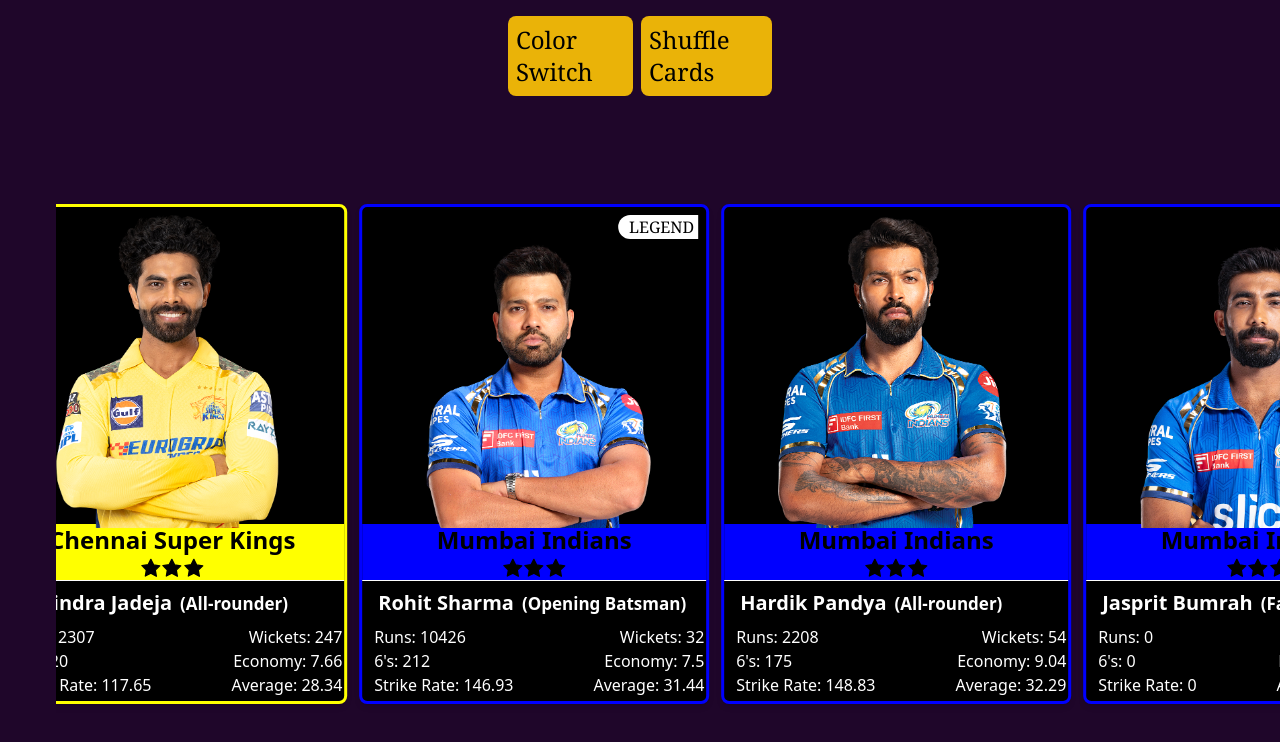
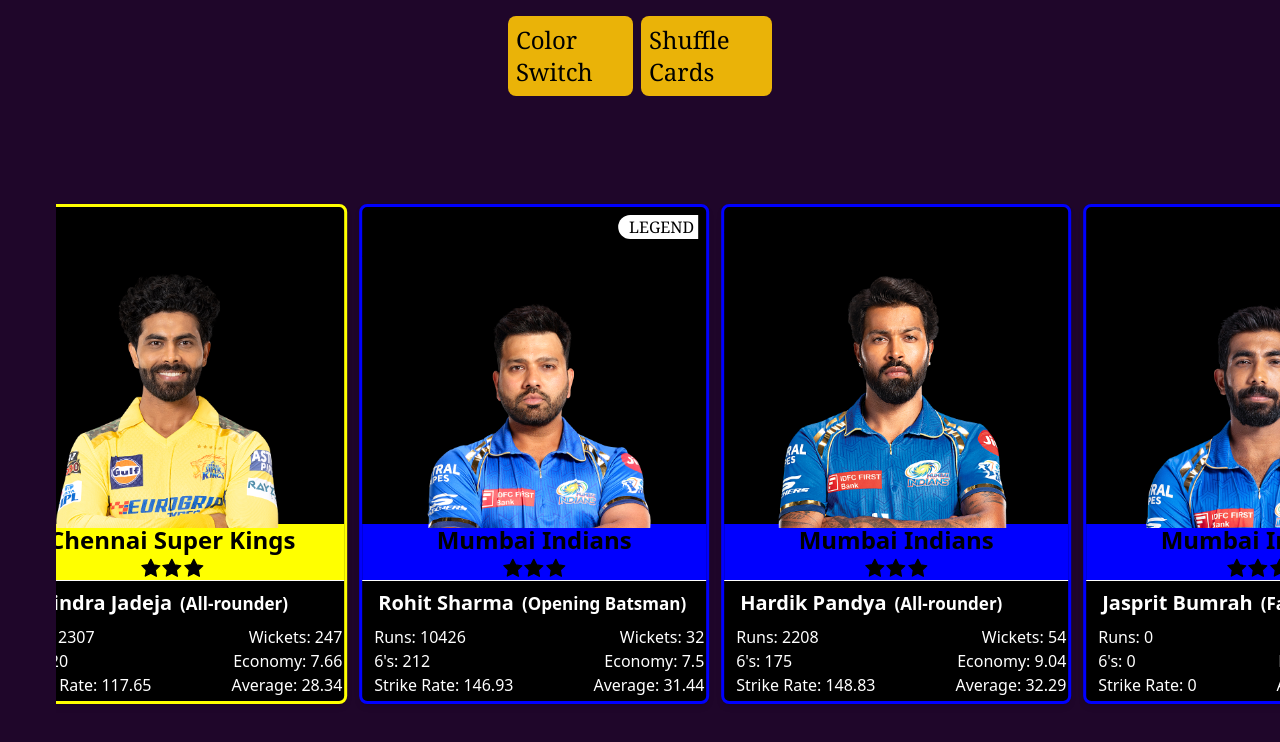
Before and after one commit to srvjha/MAP_Frontend_Challenge_01, a React (Vite) app: page / in a window 1280 px wide. Shown: the top 742 px of the page. Built offline with nearby package versions, Linux system fonts and the light colour scheme.

Commit message:
Implemented Lazy loading

```diff
--- a/package.json
+++ b/package.json
@@ -12,7 +12,8 @@
   "dependencies": {
     "@tailwindcss/aspect-ratio": "^0.4.2",
     "react": "^18.2.0",
-    "react-dom": "^18.2.0"
+    "react-dom": "^18.2.0",
+    "react-lazyload": "^3.2.1"
   },
   "devDependencies": {
     "@types/react": "^18.2.66",
--- a/src/components/Card.jsx
+++ b/src/components/Card.jsx
@@ -1,6 +1,7 @@
 import React, { useState } from 'react';
 import "../../src/App.css"
 import { StarRating } from '../helper/StarRating';
+import LazyLoad from 'react-lazyload';
 
 
 const Card = ({ title, description, image,team,color,tag,status,runs,strikeRate,wickets,economy,average,sixes,toggle }) => {
@@ -20,9 +21,11 @@
 
         <div className={`flex justify-end items-end mr-2 font-serif ${toggle?'bg-black text-white':'bg-white text-black'}   px-1 mt-2  ml-[256px] rounded-s-xl`}>{status}</div>
 
+        // Implementing lazy Loading for UI rendering
+        <LazyLoad offset={100} height={200} placeholder={<div className='bg-gray-300 w-full h-full'></div>}>
+        <img src={image} alt={title} className="object-cover w-full h-full transition-transform duration-300 transform hover:scale-110" />
+        </LazyLoad>
 
-
-        <img src={image} alt={title} className="object-cover w-full h-full transition-transform duration-300 transform hover:scale-110" />
       </div>
       <div className="p-4 flex-1">
         {team== "Gujarat Titans" || team== "Lucknow Super Giants"?
```
Also changed, not shown: 1 other file (tests, documents, lock files or other folders).
